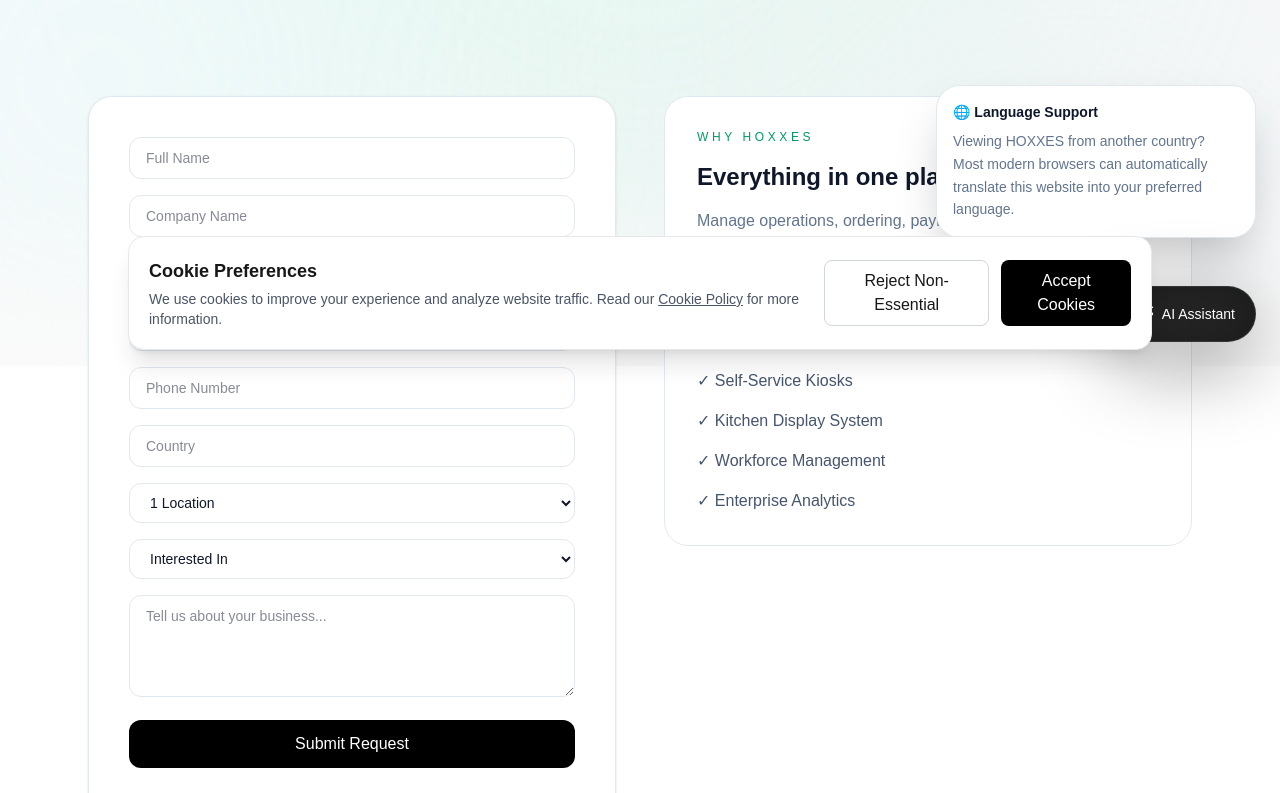
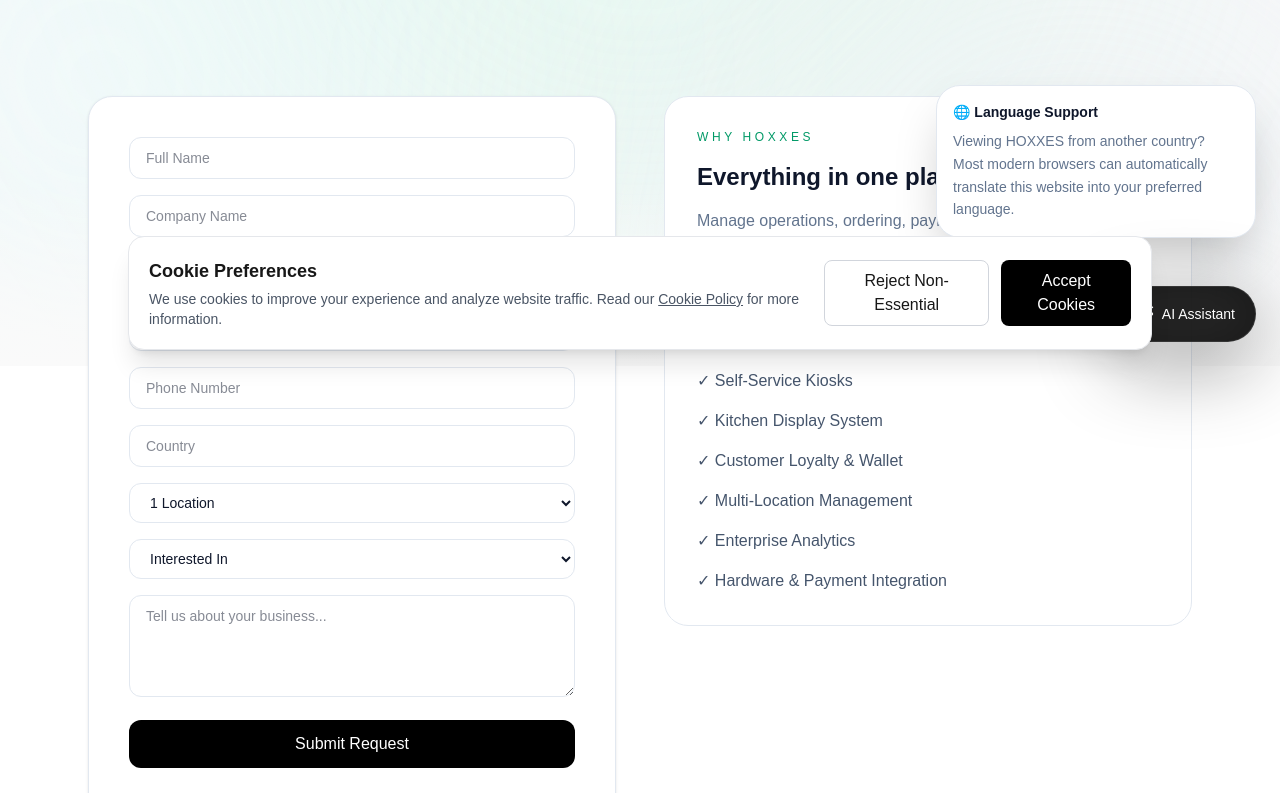
Before and after one commit to leonardapp/web, a Next.js app: page /request-demo in a window 1280 px wide. Shown: the part 434-1227 px from the top of the page. Built offline with nearby package versions, Linux system fonts and the light colour scheme.

Commit message:
Request-demo changes

```diff
--- a/app/request-demo/page.tsx
+++ b/app/request-demo/page.tsx
@@ -266,11 +266,13 @@ export default function RequestDemoPage() {
       <div className="mt-8 space-y-4 text-slate-600">
 
         <div>✓ POS Infrastructure</div>
-        <div>✓ QR Ordering</div>
+        <div>✓ Online & QR Ordering</div>
         <div>✓ Self-Service Kiosks</div>
         <div>✓ Kitchen Display System</div>
-        <div>✓ Workforce Management</div>
+        <div>✓ Customer Loyalty & Wallet</div>
+        <div>✓ Multi-Location Management</div>
         <div>✓ Enterprise Analytics</div>
+        <div>✓ Hardware & Payment Integration</div>
 
       </div>
 
```
